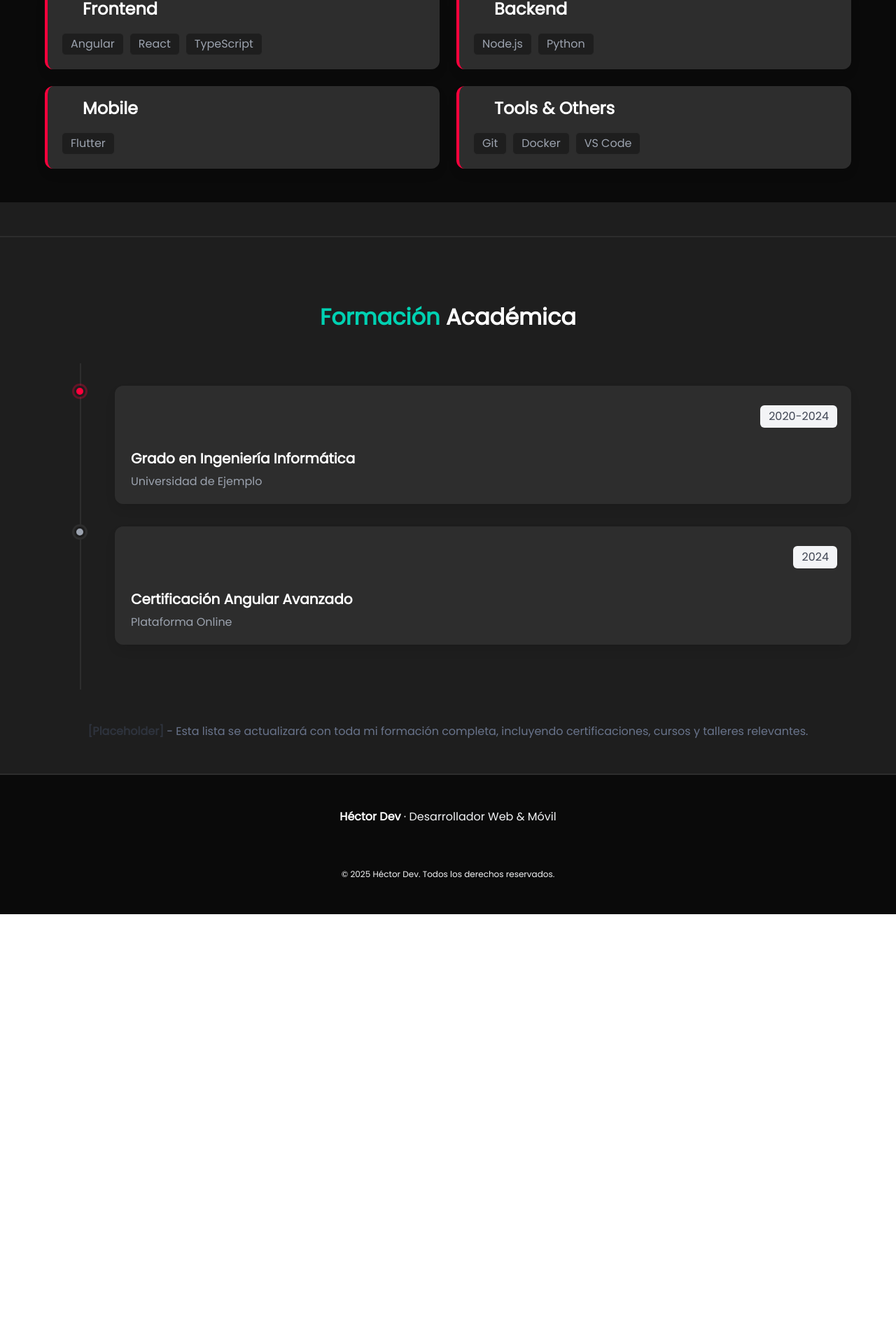
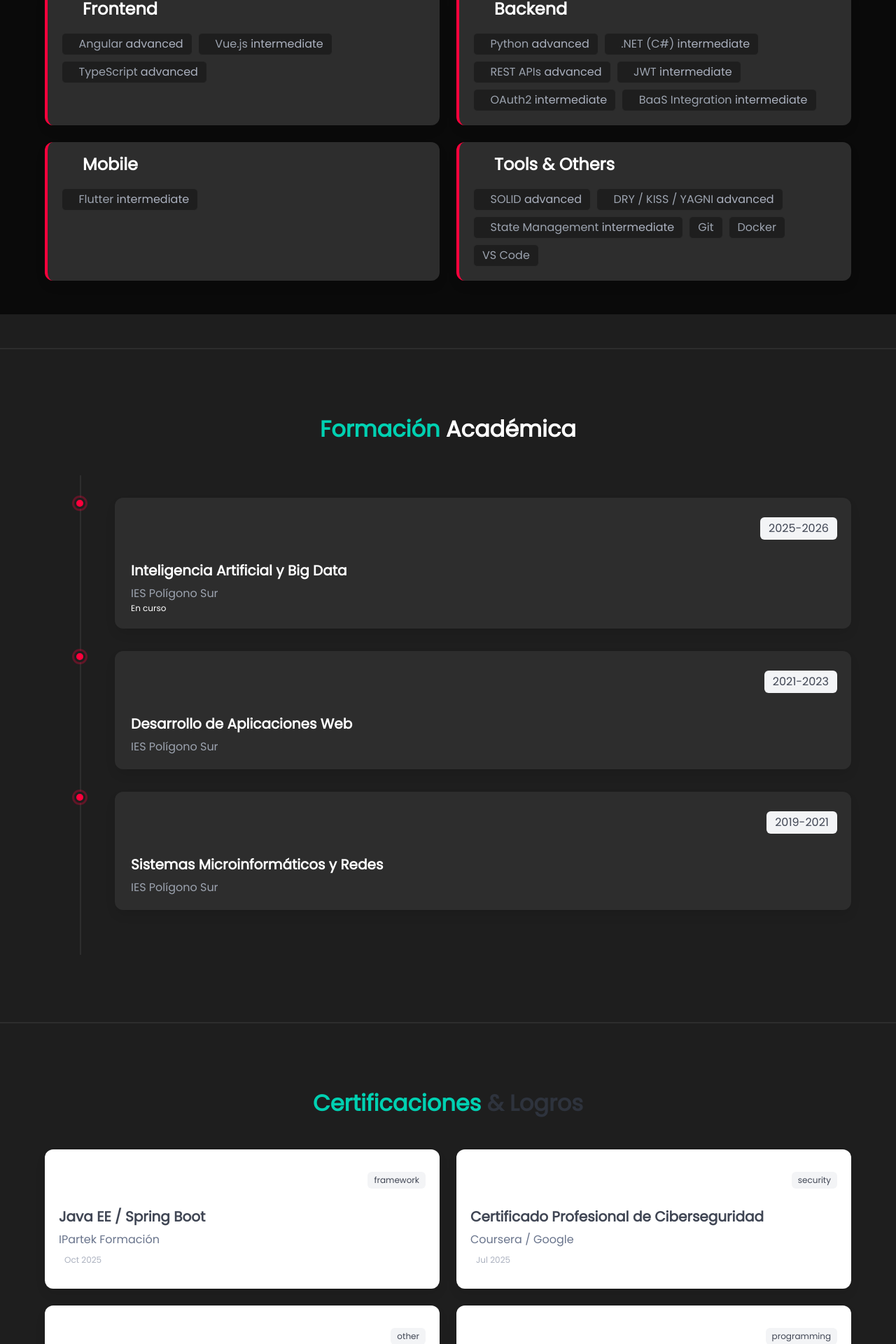
Before and after one commit to MartinezHU/martinezhu.github.io, an Angular app: page /about-me-details in a window 1280 px wide. Shown: the part 959-2879 px from the top of the page at 70% size. Before the commit the page ends 2265 px from the top, so only its background shows below. Built offline with nearby package versions, Linux system fonts and the light colour scheme.

Commit message:
Actualizar secciones de habilidades técnicas y educación, agregar modelos para certificaciones y educación

```diff
--- /dev/null
+++ b/src/app/models/index.ts
@@ -0,0 +1,7 @@
+/**
+ * Archivo central de exportación para todos los modelos
+ */
+
+export * from './tech-stack.model';
+export * from './education.model';
+export * from './certification.model';
--- a/src/app/pages/about-me-details/about-me-details.html
+++ b/src/app/pages/about-me-details/about-me-details.html
@@ -75,8 +75,11 @@
             </span>
           </h3>
           <div class="tags">
-            <span class="tag is-medium is-light" *ngFor="let skill of getCategorySkills('frontend')">
-              {{ skill.name }}
+            <span class="tag is-medium is-light" *ngFor="let tech of getTechByCategory('frontend')" [title]="tech.description">
+              <span class="icon is-small">
+                <i class="fas fa-check-circle"></i>
+              </span>
+              <span>{{ tech.name }} <span class="has-text-grey-light">{{ tech.level }}</span></span>
             </span>
           </div>
         </div>
@@ -96,8 +99,11 @@
             </span>
           </h3>
           <div class="tags">
-            <span class="tag is-medium is-light" *ngFor="let skill of getCategorySkills('backend')">
-              {{ skill.name }}
+            <span class="tag is-medium is-light" *ngFor="let tech of getTechByCategory('backend')" [title]="tech.description">
+              <span class="icon is-small">
+                <i class="fas fa-check-circle"></i>
+              </span>
+              <span>{{ tech.name }} <span class="has-text-grey-light">{{ tech.level }}</span></span>
             </span>
           </div>
         </div>
@@ -115,8 +121,11 @@
             </span>
           </h3>
           <div class="tags">
-            <span class="tag is-medium is-light" *ngFor="let skill of getCategorySkills('mobile')">
-              {{ skill.name }}
+            <span class="tag is-medium is-light" *ngFor="let tech of getTechByCategory('mobile')" [title]="tech.description">
+              <span class="icon is-small">
+                <i class="fas fa-check-circle"></i>
+              </span>
+              <span>{{ tech.name }} <span class="has-text-grey-light">{{ tech.level }}</span></span>
             </span>
           </div>
         </div>
@@ -134,8 +143,11 @@
             </span>
           </h3>
           <div class="tags">
-            <span class="tag is-medium is-light" *ngFor="let skill of getCategorySkills('tools')">
-              {{ skill.name }}
+            <span class="tag is-medium is-light" *ngFor="let tech of getTechByCategory('tools')" [title]="tech.description">
+              <span class="icon is-small">
+                <i class="fas fa-check-circle"></i>
+              </span>
+              <span>{{ tech.name }} <span class="has-text-grey-light">{{ tech.level }}</span></span>
             </span>
             <span class="tag is-medium is-light">Git</span>
             <span class="tag is-medium is-light">Docker</span>
@@ -158,7 +170,7 @@
 
     <div class="timeline">
       <div class="timeline-item" *ngFor="let edu of education">
-        <div class="timeline-marker" [class.is-primary]="edu.type === 'degree'"></div>
+        <div class="timeline-marker" [class.is-primary]="edu.educationType === 'degree'" [class.is-info]="edu.educationType === 'master'"></div>
         <div class="timeline-content">
           <div class="box education-box">
             <div class="level is-mobile">
@@ -166,36 +178,95 @@
                 <div class="level-item">
                   <span
                     class="icon is-large"
-                    [class.has-text-primary]="edu.type === 'degree'"
-                    [class.has-text-info]="edu.type === 'certification'"
+                    [class.has-text-primary]="edu.educationType === 'degree'"
+                    [class.has-text-info]="edu.educationType === 'master'"
+                    [class.has-text-warning]="edu.educationType === 'bootcamp'"
+                    [class.has-text-success]="edu.educationType === 'certification'"
                   >
                     <i
                       class="fas fa-2x"
-                      [class.fa-graduation-cap]="edu.type === 'degree'"
-                      [class.fa-certificate]="edu.type === 'certification'"
-                      [class.fa-book]="edu.type === 'course'"
+                      [class.fa-graduation-cap]="edu.educationType === 'degree'"
+                      [class.fa-book]="edu.educationType === 'master'"
+                      [class.fa-rocket]="edu.educationType === 'bootcamp'"
+                      [class.fa-certificate]="edu.educationType === 'certification'"
+                      [class.fa-scroll]="edu.educationType === 'diploma'"
+                      [class.fa-video]="edu.educationType === 'course'"
                     ></i>
                   </span>
                 </div>
               </div>
               <div class="level-right">
                 <div class="level-item">
-                  <span class="tag is-medium">{{ edu.year }}</span>
+                  <span class="tag is-medium">{{ edu.startYear }}-{{ edu.endYear }}</span>
+                  <span class="tag is-medium is-light ml-2" *ngIf="edu.grade">{{ edu.grade }}</span>
                 </div>
               </div>
             </div>
             <h3 class="subtitle is-5 has-text-weight-semibold mb-2">{{ edu.title }}</h3>
             <p class="has-text-grey">{{ edu.institution }}</p>
+            <p class="has-text-grey-light is-size-7" *ngIf="edu.description">{{ edu.description }}</p>
           </div>
         </div>
       </div>
     </div>
 
-    <div class="has-text-centered mt-6">
-      <p class="content is-size-6 has-text-grey">
-        <strong>[Placeholder]</strong> - Esta lista se actualizará con toda mi formación completa,
-        incluyendo certificaciones, cursos y talleres relevantes.
-      </p>
+  </div>
+</section>
+
+<hr class="divider" />
+
+<!-- Sección Certificaciones -->
+<section class="section certifications-section">
+  <div class="container">
+    <h2 class="title is-3 has-text-centered mb-6">
+      <span class="has-text-primary">Certificaciones</span> & Logros
+    </h2>
+
+    <div class="columns is-multiline">
+      <div class="column is-6" *ngFor="let cert of getSortedCertifications()">
+        <div class="box certification-box">
+          <div class="level is-mobile mb-4">
+            <div class="level-left">
+              <div class="level-item">
+                <span class="icon is-large has-text-primary">
+                  <i class="fas fa-2x fa-certificate"></i>
+                </span>
+              </div>
+            </div>
+            <div class="level-right">
+              <div class="level-item">
+                <span class="tag is-small is-light" *ngIf="cert.category">{{ cert.category }}</span>
+              </div>
+            </div>
+          </div>
+          <h3 class="subtitle is-5 has-text-weight-semibold mb-2">{{ cert.title }}</h3>
+          <p class="has-text-grey mb-2">{{ cert.issuer }}</p>
+          <div class="is-size-7 has-text-grey-light mb-3">
+            <p>
+              <i class="fas fa-calendar-alt mr-2"></i>
+              {{ cert.issuedDate | date: 'MMM yyyy' }}
+              <span *ngIf="cert.expiryDate"> - {{ cert.expiryDate | date: 'MMM yyyy' }}</span>
+            </p>
+            <p *ngIf="cert.credentialId">
+              <i class="fas fa-id-badge mr-2"></i>
+              {{ cert.credentialId }}
+            </p>
+          </div>
+          <div class="level is-mobile">
+            <div class="level-left"></div>
+            <div class="level-right">
+              <div class="level-item">
+                <a *ngIf="cert.credentialUrl" [href]="cert.credentialUrl" target="_blank" class="button is-small is-light is-outlined">
+                  <span class="icon is-small">
+                    <i class="fas fa-external-link-alt"></i>
+                  </span>
+                  <span>Ver credencial</span>
+                </a>
+              </div>
+            </div>
+          </div>
+        </div>
+      </div>
     </div>
   </div>
 </section>
--- a/src/app/pages/about-me-details/about-me-details.ts
+++ b/src/app/pages/about-me-details/about-me-details.ts
@@ -2,19 +2,7 @@ import { CommonModule } from '@angular/common';
 import { Component, OnInit } from '@angular/core';
 import { RouterLink } from '@angular/router';
 import { ViewportScroller } from '@angular/common';
-
-interface TechSkill {
-  name: string;
-  category: 'frontend' | 'backend' | 'mobile' | 'tools' | 'other';
-  logo?: string;
-}
-
-interface Education {
-  title: string;
-  institution: string;
-  year: string;
-  type: 'degree' | 'certification' | 'course';
-}
+import { TechStack, TechCategory, Education, EducationType, Certification, CertificationCategory } from '../../models';
 
 @Component({
   selector: 'app-about-me-details',
@@ -30,32 +18,108 @@ export class AboutMeDetails implements OnInit {
     this.viewportScroller.scrollToPosition([0, 0]);
   }
 
-  // Datos de ejemplo - reemplazar con datos reales
-  techSkills: TechSkill[] = [
-    { name: 'Angular', category: 'frontend' },
-    { name: 'React', category: 'frontend' },
-    { name: 'Node.js', category: 'backend' },
-    { name: 'TypeScript', category: 'frontend' },
-    { name: 'Python', category: 'backend' },
-    { name: 'Flutter', category: 'mobile' },
+  // Stack de tecnologías - reemplazar con datos reales
+  techStack: TechStack[] = [
+    { name: 'Angular', category: 'frontend', level: 'advanced', description: 'Aplicaciones web SPA' },
+    { name: 'Vue.js', category: 'frontend', level: 'intermediate', description: 'Interfaces web modernas' },
+    { name: 'TypeScript', category: 'frontend', level: 'advanced', description: 'Tipado estático en frontend' },
+    { name: 'Flutter', category: 'mobile', level: 'intermediate', description: 'Apps móviles multiplataforma' },
+    { name: 'Python', category: 'backend', level: 'advanced', description: 'Django y Django REST Framework (DRF)' },
+    { name: '.NET (C#)', category: 'backend', level: 'intermediate', description: 'APIs REST' },
+    { name: 'REST APIs', category: 'backend', level: 'advanced', description: 'DRF y buenas prácticas' },
+    { name: 'JWT', category: 'backend', level: 'intermediate', description: 'Autenticación y autorización' },
+    { name: 'OAuth2', category: 'backend', level: 'intermediate', description: 'Flujos de autenticación' },
+    { name: 'BaaS Integration', category: 'backend', level: 'intermediate', description: 'Integración con servicios BaaS' },
+    { name: 'MySQL', category: 'database', level: 'intermediate' },
+    { name: 'PostgreSQL', category: 'database', level: 'intermediate' },
+    { name: 'SQL Server', category: 'database', level: 'intermediate' },
+    { name: 'MongoDB', category: 'database', level: 'intermediate' },
+    { name: 'Firebase', category: 'database', level: 'intermediate' },
+    { name: 'Docker', category: 'devops', level: 'intermediate' },
+    { name: 'Windows Server', category: 'devops', level: 'intermediate' },
+    { name: 'Ubuntu Server', category: 'devops', level: 'intermediate' },
+    { name: 'Entornos de desarrollo', category: 'devops', level: 'intermediate' },
+    { name: 'Seguridad básica', category: 'other', level: 'intermediate', description: 'Buenas prácticas de Google' },
+    { name: 'SOLID', category: 'tools', level: 'advanced', description: 'Principios de diseño' },
+    { name: 'DRY / KISS / YAGNI', category: 'tools', level: 'advanced', description: 'Código limpio y mantenible' },
+    { name: 'State Management', category: 'tools', level: 'intermediate', description: 'Gestión de estado global' },
   ];
 
+  // Formación académica - reemplazar con datos reales
   education: Education[] = [
     {
-      title: 'Grado en Ingeniería Informática',
-      institution: 'Universidad de Ejemplo',
-      year: '2020-2024',
-      type: 'degree',
+      title: 'Inteligencia Artificial y Big Data',
+      institution: 'IES Polígono Sur',
+      startYear: 2025,
+      endYear: 2026,
+      educationType: 'degree',
+      description: 'En curso',
     },
     {
-      title: 'Certificación Angular Avanzado',
-      institution: 'Plataforma Online',
-      year: '2024',
-      type: 'certification',
+      title: 'Desarrollo de Aplicaciones Web',
+      institution: 'IES Polígono Sur',
+      startYear: 2021,
+      endYear: 2023,
+      educationType: 'degree',
+    },
+    {
+      title: 'Sistemas Microinformáticos y Redes',
+      institution: 'IES Polígono Sur',
+      startYear: 2019,
+      endYear: 2021,
+      educationType: 'degree',
     },
   ];
 
-  getCategorySkills(category: string): TechSkill[] {
-    return this.techSkills.filter((skill) => skill.category === category);
+  // Certificaciones - reemplazar con datos reales
+  certifications: Certification[] = [
+    {
+      title: 'Java EE / Spring Boot',
+      issuer: 'IPartek Formación',
+      issuedDate: new Date(2025, 9, 1),
+      category: 'framework',
+    },
+    {
+      title: 'Certificado Profesional de Ciberseguridad',
+      issuer: 'Coursera / Google',
+      issuedDate: new Date(2025, 6, 1),
+      category: 'security',
+    },
+    {
+      title: 'Realidad Virtual y Aumentada',
+      issuer: 'Integra Conocimiento & Innovación',
+      issuedDate: new Date(2025, 3, 1),
+      category: 'other',
+    },
+    {
+      title: 'Programación en IA y Big Data',
+      issuer: 'Integra Conocimiento & Innovación',
+      issuedDate: new Date(2025, 0, 1),
+      category: 'programming',
+    },
+  ];
+
+  /**
+   * Agrupa tecnologías por categoría
+   */
+  getTechByCategory(category: TechCategory): TechStack[] {
+    return this.techStack.filter((tech) => tech.category === category);
+  }
+
+  /**
+   * Obtiene todas las categorías de tecnologías presentes
+   */
+  getTechCategories(): TechCategory[] {
+    const categories = new Set(this.techStack.map((tech) => tech.category));
+    return Array.from(categories) as TechCategory[];
+  }
+
+  /**
+   * Certificaciones ordenadas por fecha (descendente)
+   */
+  getSortedCertifications(): Certification[] {
+    return [...this.certifications].sort(
+      (a, b) => b.issuedDate.getTime() - a.issuedDate.getTime()
+    );
   }
 }
```
Also changed, not shown: src/app/models/certification.model.ts (added, +36 -0 lines), src/app/models/education.model.ts (added, +35 -0 lines), src/app/models/tech-stack.model.ts (added, +33 -0 lines).
